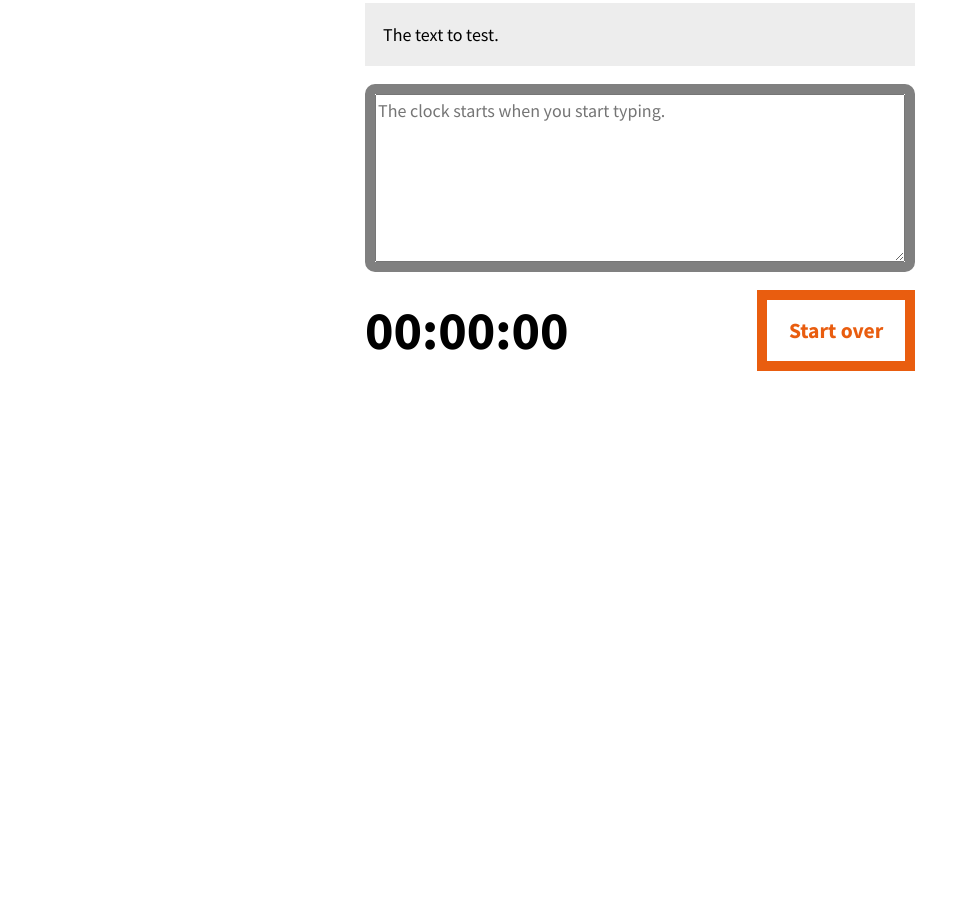
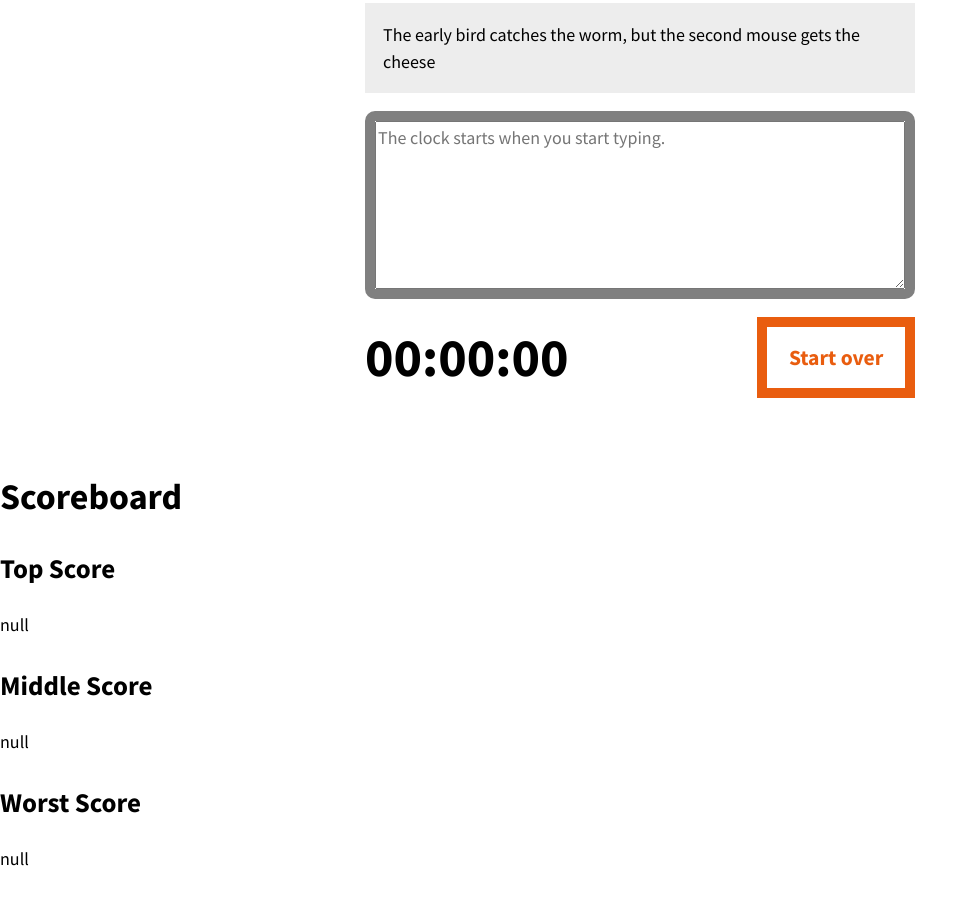
Before and after one commit to JacksonChacon/Project4.github.io, a plain HTML site: page index.html in a window 1280 px wide. Shown: the part 306-1205 px from the top of the page, without its empty margins (0-978 px from the left). Before the commit the page ends 800 px from the top, so only its background shows below. Drawn offline with Linux system fonts and the light colour scheme.

Commit message:
Update index.html

```diff
--- a/index.html
+++ b/index.html
@@ -35,6 +35,15 @@
                 <button id="reset">Start over</button>
             </div><!-- .meta -->
         </section><!-- .test-area -->
+        <div class="score-board">
+            <h1>Scoreboard</h1>
+            <h2>Top Score</h2>
+            <p id="first"></p>
+            <h2>Middle Score</h2>
+            <p id="second"></p>
+            <h2>Worst Score</h2>
+            <p id="third"></p>
+        </div>
     </main>
 
 </body>
```
